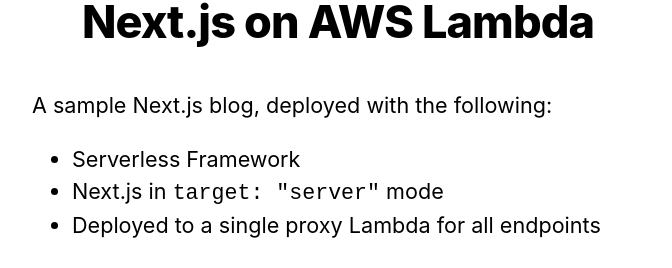
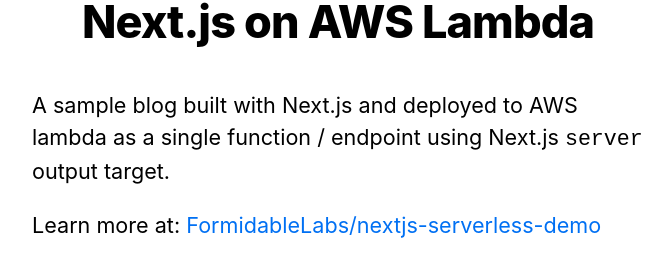
Before and after one commit to FormidableLabs/nextjs-serverless-demo, a Next.js app: page / in a window 1280 px wide. Shown: the part 221-489 px from the top of the page, without its empty margins (302-974 px from the left). Built offline with nearby package versions, Linux system fonts and the light colour scheme.

Commit message:
Update content

```diff
--- a/src/pages/index.js
+++ b/src/pages/index.js
@@ -15,12 +15,9 @@
       </Head>
       <section className={utilStyles.headingMd}>
         <p>
-          A sample Next.js blog, deployed with the following:
-          <ul>
-            <li>Serverless Framework</li>
-            <li>Next.js in <code>target: "server"</code> mode</li>
-            <li>Deployed to a single proxy Lambda for all endpoints</li>
-          </ul>
+          A sample blog built with Next.js and deployed to AWS lambda as a
+          single function / endpoint using Next.js <code>server</code>{" "}
+          output target.
         </p>
         <p>
           Learn more at:{" "}
```
